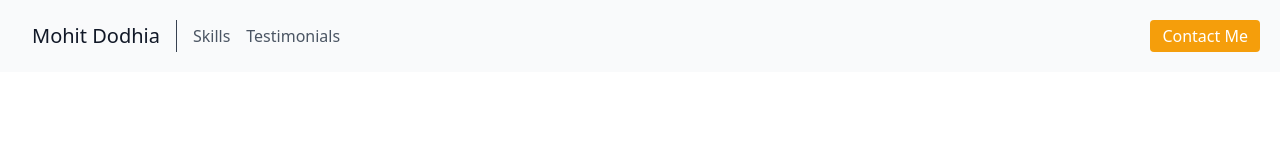
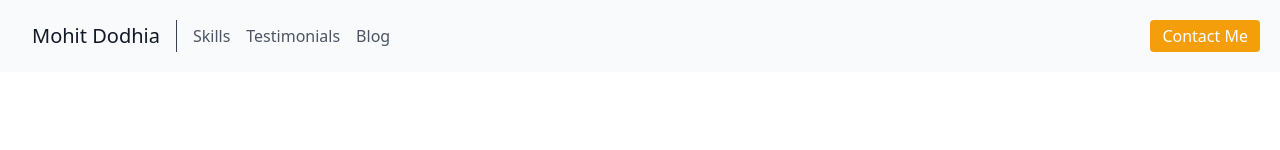
Before and after one commit to mxhit/my-portfolio, a React (Create React App) app: page / in a window 1280 px wide. Shown: the top 150 px of the page. Built offline with nearby package versions, Linux system fonts and the light colour scheme.

Commit message:
Added blog link

```diff
--- a/src/components/Navbar.js
+++ b/src/components/Navbar.js
@@ -14,8 +14,11 @@ export default function Navbar() {
           <a href="#skills" className="mr-4 hover:text-black">
             Skills
           </a>
-          <a href="#testimonials" className="hover:text-black">
+          <a href="#testimonials" className="mr-4 hover:text-black">
             Testimonials
+          </a>
+          <a href="https://mxhit.hashnode.dev/" className="hover:text-black w-6 h-6 flex-shrink-0 mr" target="_blank" rel="noopener noreferrer">
+            Blog
           </a>
         </nav>
         <a
```
